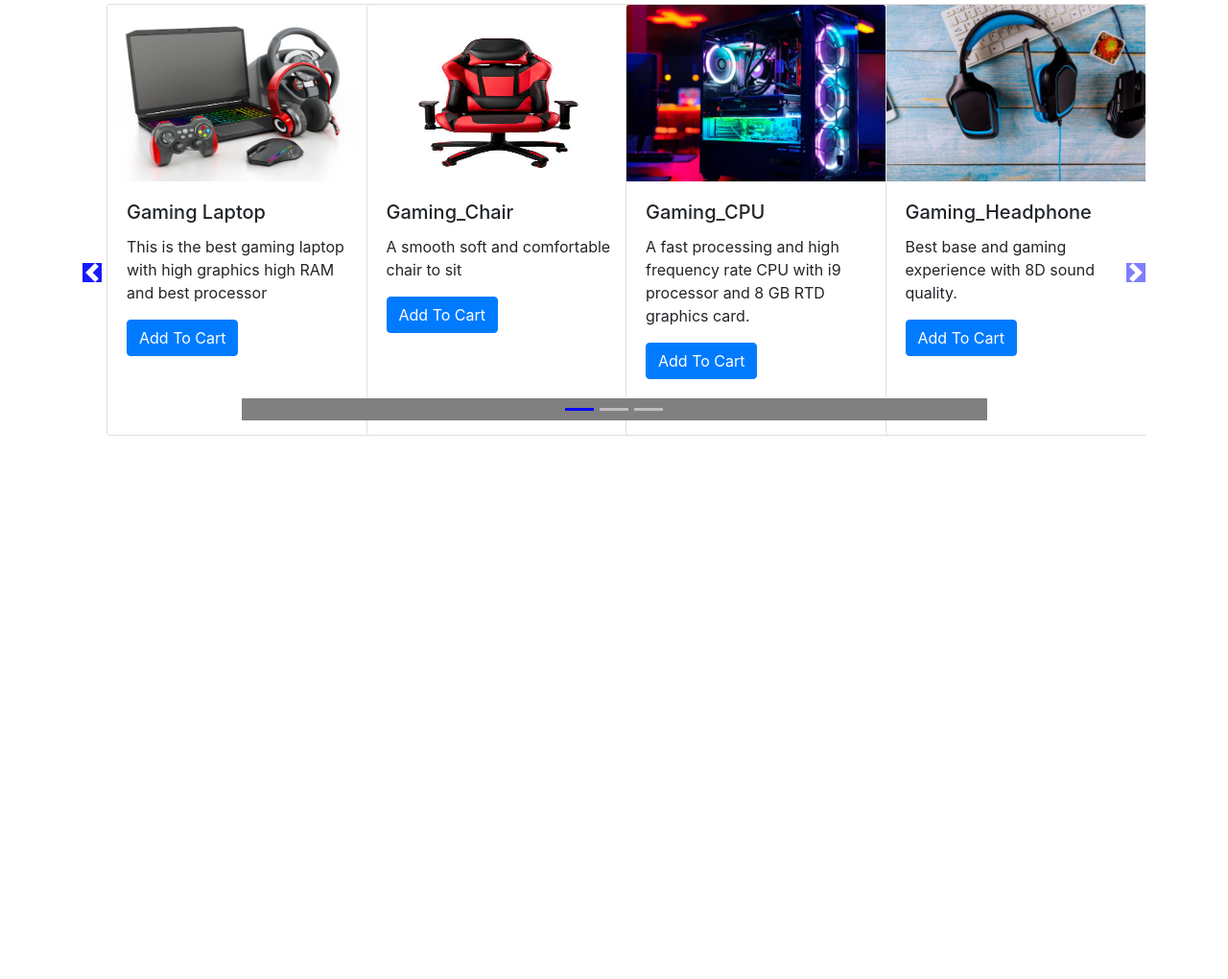
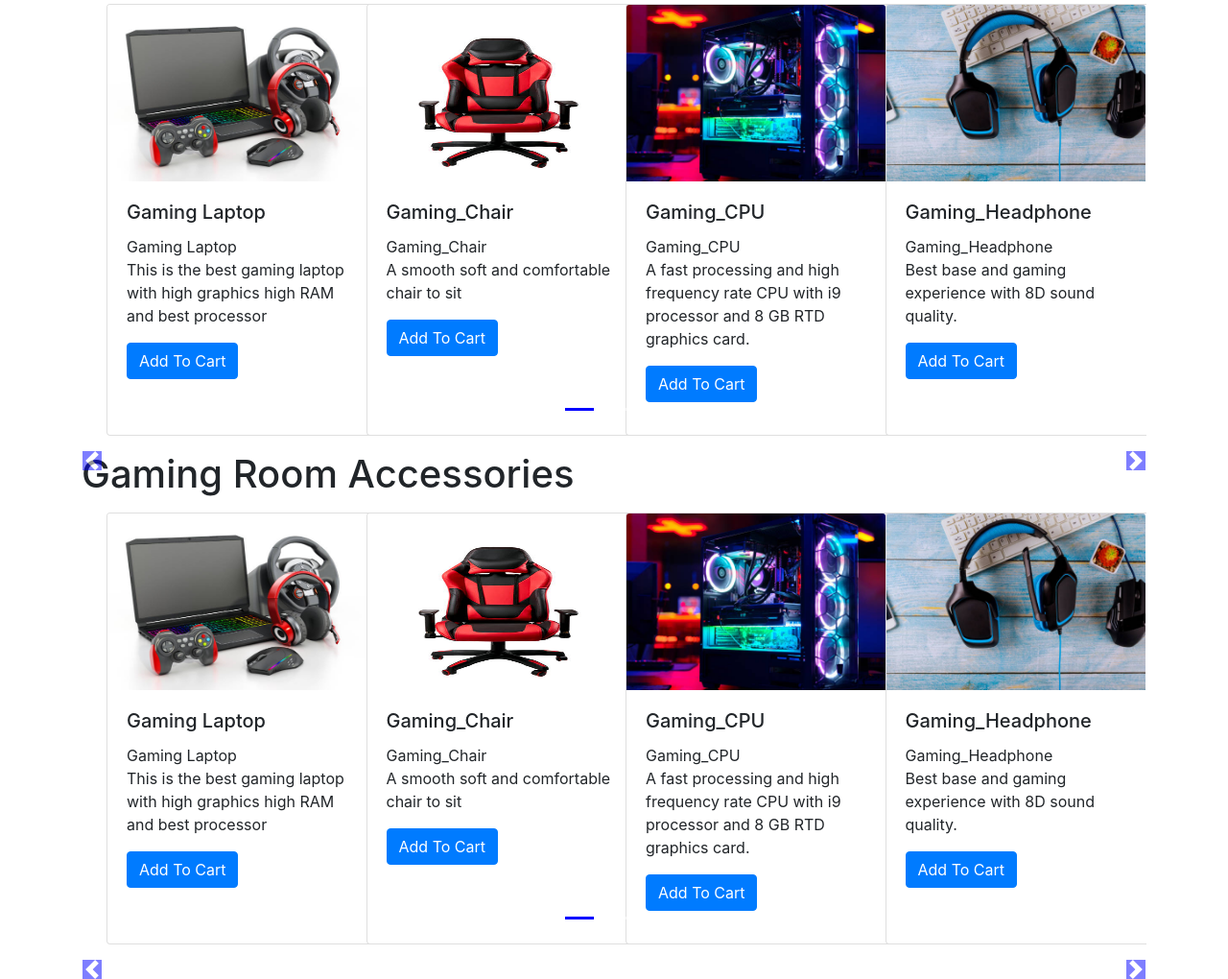
Before and after one commit to Shreyas3131/E-commerce-Website-with-Django, a Django app: page /shop/ in a window 1280 px wide. Shown: the part 116-1136 px from the top of the page at 96% size. Before the commit the page ends 570 px from the top, so only its background shows below. Run offline with Django 4.2, Linux system fonts and the light colour scheme; data comes from the database, SQL or seed files in the repository; both versions use the stored data as it was after the commit; some libraries are stand-ins or nearby versions.

Commit message:
Second commit: Fixed the first carousel items

```diff
--- a/shop/templates/shop/index.html
+++ b/shop/templates/shop/index.html
@@ -1,5 +1,4 @@
 {% extends 'shop/basic.html'%}
-
 {% block title%}Title of index{%endblock%}
 {% block style%}
 .col-md-3
@@ -7,78 +6,91 @@
   display: inline-block;
   margin-left:-4px;
 }
-.carousel-indicators .active {
+
+.carousel-indicators .active
+{
   background-color: blue;
 }
-.col-md-3 img{
+
+.col-md-3 img
+{
   width:270px;
   height:184px;
 }
-body .carousel-indicator li{
+
+body .carousel-indicator li
+{
   background-color: blue;
 }
-body .carousel-indicators{
+
+body .carousel-indicators:
+{
   bottom: 0;
   background-color: grey;
 }
+
 body .carousel-control-prev-icon,
-body .carousel-control-next-icon{
+body .carousel-control-next-icon
+{
   background-color: blue;
 }
-  body .no-padding{
-  padding-left: 0,
+
+.carousel-control-prev,
+.carousel-control-next
+{
+  top: auto;
+  bottom: auto;
+}
+
+body .no-padding:
+{
+  padding-left: 0;
   padding-right: 0;
 }
 
-.card{
-  height: 450px
+.card
+{
+  height: 450px;
 }
 
 {%endblock%}
 
+
 {% block body%}
 {% load static %}
 <div class="container">
+
+  <!--Slideshow starts here -->
+  {% for product, range, nSlides in allProds %}
   <h1>Gaming Room Accessories</h1>
-<div id="demo" class="carousel slide my-3" data-ride="carousel">
+  <div id="demo{{forloop.counter}}" class="carousel slide my-3" data-ride="carousel">
     <ul class="carousel-indicators">
-      <li data-target="#demo" data-slide-to="0" class="active"></li>
+      <li data-target="#demo{{forloop.counter}}" data-slide-to="0" class="active"></li>
 
       {% for i in range %}
-      <li data-target="#demo" data-slide-to="{{i}}" ></li>
+      <li data-target="#demo{{forloop.parentloop.counter}}" data-slide-to="{{i}}" ></li>
       {% endfor %}
     </ul>
 
-    <!--Slideshow starts here -->
+
     <div class="container carousel-inner no-padding">
 
       <div class="carousel-item active">
-        {% comment %} <div class="col-xs-3 col-sm-3 col-md-3">
-          <div class="card" style="width: 18rem;">
-            <img src='/media/{{product.0.image}}' class="card-img-top" alt="...">
-            <div class="card-body">
-                <h5 class="card-title">{{product.0.product_name}}</h5>
-                <p class="card-text">{{product.0.desc}}</p>
-                <a href="#" class="btn btn-primary">Add To Cart</a>
-            </div>
-          </div>
-       </div> {% endcomment %}
-
-
-
-        {% for i in product|slice:"0:"%}
+        {% for i in product %}
         <div class="col-xs-3 col-sm-3 col-md-3">
           <div class="card" style="width: 18rem;">
             <img src='/media/{{i.image}}' class="card-img-top" alt="...">
             <div class="card-body">
               <h5 class="card-title">{{i.product_name}}</h5>
+              <div>{{i.product_name}}</div>
               <p class="card-text">{{i.desc}}</p>
               <a href="#" class="btn btn-primary">Add To Cart</a>
             </div>
           </div>
         </div>
         {% if forloop.counter|divisibleby:4 and forloop.counter > 0 and not forloop.last %}
-      </div><div class="carousel-item">
+      </div>
+      <div class="carousel-item">
         {% endif %}
 
         {% endfor %}
@@ -86,13 +98,12 @@ background-color: blue;
     </div>
   </div>
   <!-- left and right controls for the slide -->
-    <a class="carousel-control-prev" href="#demo" data-slide="prev">
+  <a class="carousel-control-prev" href="#demo{{forloop.counter}}" data-slide="prev">
     <span class="carousel-control-prev-icon"></span>
   </a>
-    <a class="carousel-control-next" href="#demo" data-slide="next">
+  <a class="carousel-control-next" href="#demo{{forloop.counter}}" data-slide="next">
     <span class="carousel-control-next-icon"></span>
   </a>
+ {% endfor %}
+</div>
 {%endblock%}
-
-
-</div>
--- a/shop/views.py
+++ b/shop/views.py
@@ -10,7 +10,10 @@ def index(request):
     print(products)
     n = len(products)
     nSlides = n//4 + ceil((n/4) - (n//4))
-    params = {"no_of_slides" : nSlides, "range" : range(1, nSlides), "product" : products}
+    # params = {"no_of_slides" : nSlides, "range" : range(1, nSlides), "product" : products}
+    allProds = [[products, range(1, nSlides), nSlides],
+                [products, range(1, nSlides), nSlides]]
+    params = {'allProds': allProds}
     return render(request, 'shop/index.html', params)
 
 def about(request):
```
Also changed, not shown: db.sqlite3. Lines whose indentation alone changed are shown as unchanged.
